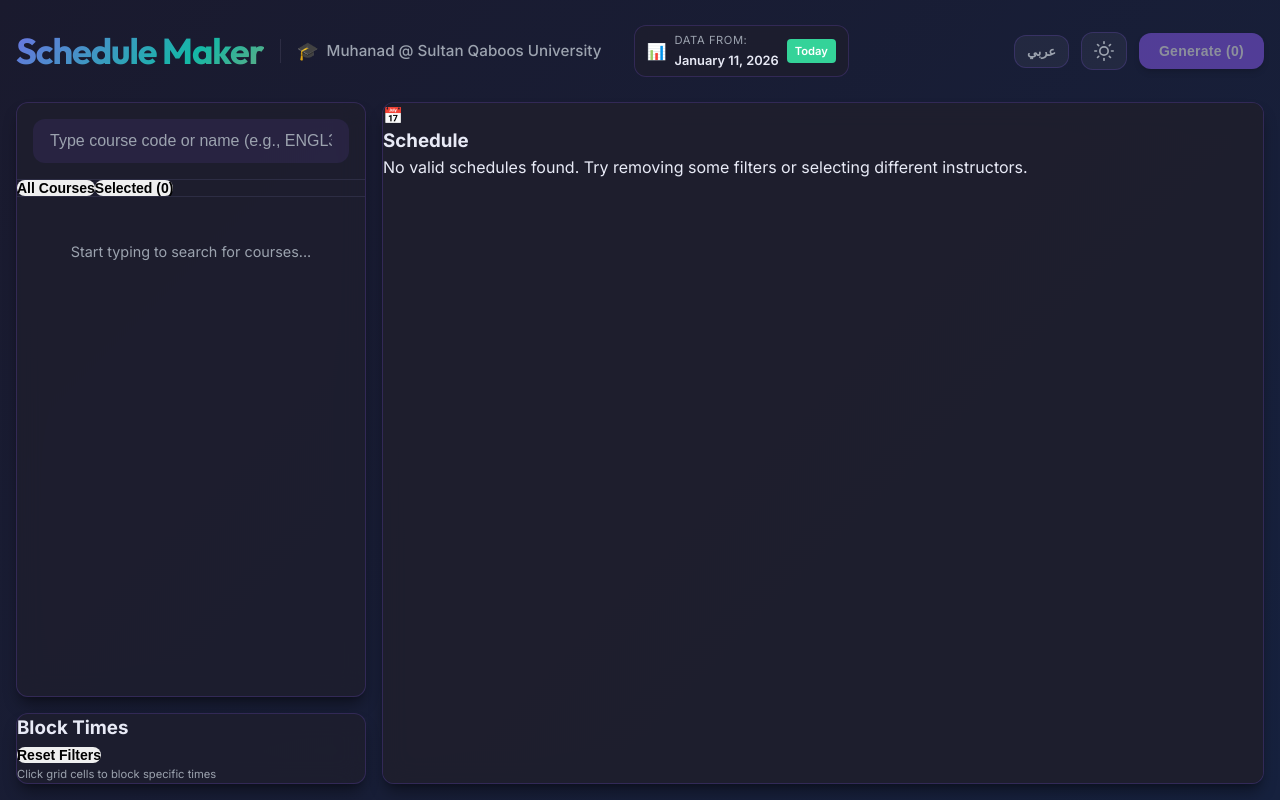
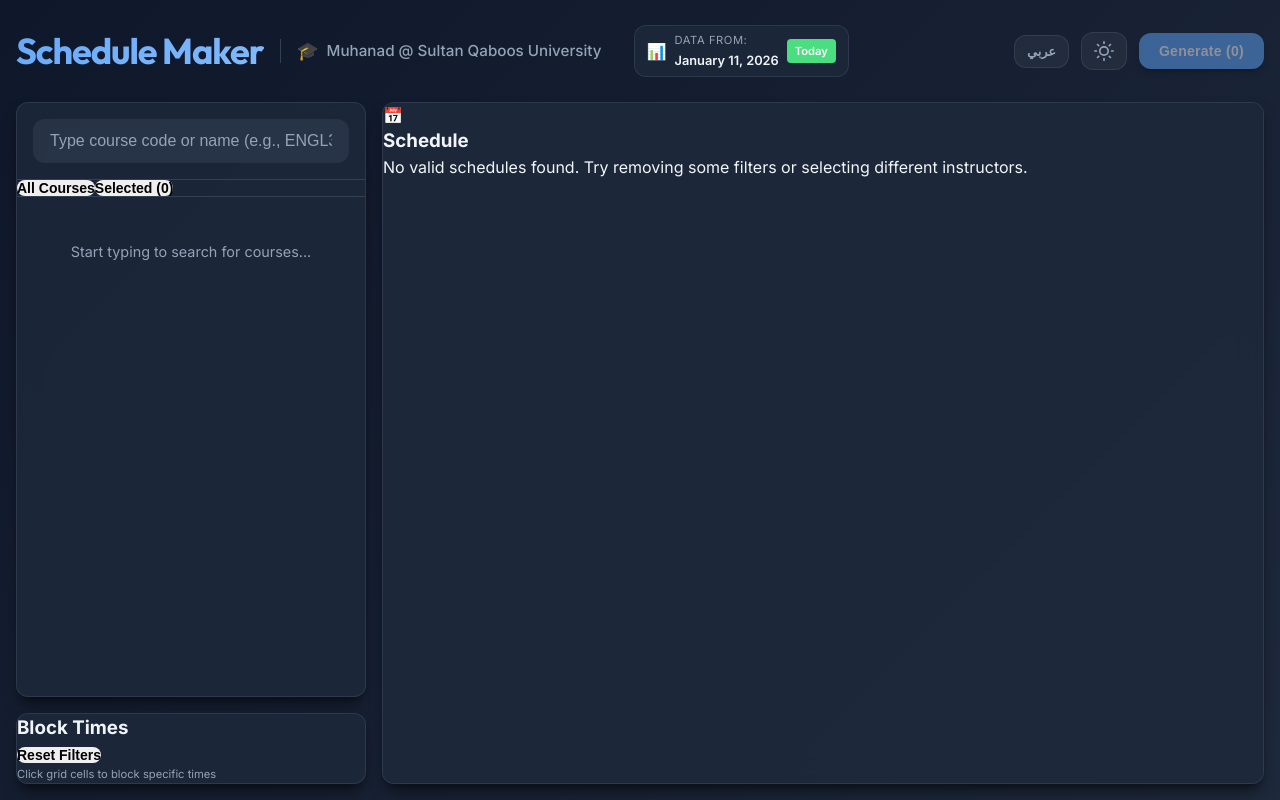
Before and after one commit to Muhanad2004/schedule-maker-squ, a React (Vite) app: page / in a window 1280 px wide. Built offline with nearby package versions, Linux system fonts and the light colour scheme.

Commit message:
fix: revert to grayscale theme, fix layout, keep app name in English

```diff
--- a/src/App.jsx
+++ b/src/App.jsx
@@ -217,9 +217,9 @@ export default function App() {
         {/* Header */}
         <header className="app-header">
           <div className="header-title">
-            <h1>{t.appTitle}</h1>
+            <h1>Schedule Maker</h1>
             <span className="divider" />
-            <span className="subtitle">{t.university}</span>
+            <span className="subtitle">Muhanad @ Sultan Qaboos University</span>
             <DataSourceBadge sourceDate="2026-01-11" />
           </div>
           <div style={{ display: 'flex', gap: '0.75rem', alignItems: 'center' }}>
--- a/src/index.css
+++ b/src/index.css
@@ -8,79 +8,76 @@
 
 /* === CSS Variables === */
 :root {
-  /* Warm Dark Theme - Navy/Purple with vibrant accents */
-  --bg: linear-gradient(135deg, #1a1a2e 0%, #16213e 100%);
-  --bg-solid: #1a1a2e;
-  --card: rgba(30, 30, 46, 0.8);
-  --card-border: rgba(139, 92, 246, 0.2);
+  /* Professional Dark Grayscale Theme */
+  --bg: linear-gradient(135deg, #0f172a 0%, #1e293b 100%);
+  --bg-solid: #0f172a;
+  --card: rgba(30, 41, 59, 0.85);
+  --card-border: rgba(148, 163, 184, 0.15);
 
-  --border: #2d2d44;
-  --hover: rgba(139, 92, 246, 0.1);
+  --border: #334155;
+  --hover: rgba(148, 163, 184, 0.1);
 
   /* Typography */
   --font-en: 'Inter', system-ui, sans-serif;
   --font-ar: 'Cairo', system-ui, sans-serif;
   --font-display: 'Outfit', var(--font-en);
 
-  --text: #e8eaf6;
-  --text-dim: #9ca3af;
-  --text-dark: #1a1a2e;
+  --text: #f1f5f9;
+  --text-dim: #94a3b8;
+  --text-dark: #0f172a;
 
-  /* Vibrant Accents */
-  --primary: #8b5cf6;
-  /* Purple */
-  --primary-hover: #a78bfa;
-  --primary-bg: rgba(139, 92, 246, 0.15);
+  /* Refined Accents - Grayscale with subtle blue */
+  --primary: #60a5fa;
+  --primary-hover: #93c5fd;
+  --primary-bg: rgba(96, 165, 250, 0.15);
 
-  --secondary: #14b8a6;
-  /* Teal */
-  --accent: #fb923c;
-  /* Coral/Orange */
+  --secondary: #94a3b8;
+  --accent: #cbd5e1;
 
   --error: #f87171;
   --error-bg: rgba(248, 113, 113, 0.15);
 
-  --success: #34d399;
+  --success: #4ade80;
   --warning: #fbbf24;
 
   /* UI Tokens */
   --radius: 12px;
-  --shadow-sm: 0 1px 3px 0 rgba(0, 0, 0, 0.3);
-  --shadow: 0 4px 6px -1px rgba(0, 0, 0, 0.3), 0 2px 4px -2px rgba(0, 0, 0, 0.2);
-  --shadow-lg: 0 10px 15px -3px rgba(0, 0, 0, 0.4), 0 4px 6px -4px rgba(0, 0, 0, 0.3);
+  --shadow-sm: 0 1px 3px 0 rgba(0, 0, 0, 0.4);
+  --shadow: 0 4px 6px -1px rgba(0, 0, 0, 0.4), 0 2px 4px -2px rgba(0, 0, 0, 0.3);
+  --shadow-lg: 0 10px 15px -3px rgba(0, 0, 0, 0.5), 0 4px 6px -4px rgba(0, 0, 0, 0.4);
 
-  --header-gradient: linear-gradient(135deg, #8b5cf6 0%, #14b8a6 50%, #fb923c 100%);
+  --header-gradient: linear-gradient(135deg, #60a5fa 0%, #93c5fd 100%);
   --glass: blur(12px);
 
   /* Transitions */
   --transition: all 0.3s cubic-bezier(0.4, 0, 0.2, 1);
 }
 
-/* Light Theme - Clean and Professional */
+/* Light Theme - Softer Gray (Less Blinding) */
 [data-theme="light"] {
-  --bg: linear-gradient(135deg, #fafafa 0%, #f5f5f5 100%);
-  --bg-solid: #fafafa;
-  --card: rgba(255, 255, 255, 0.95);
-  --card-border: rgba(139, 92, 246, 0.15);
-  --border: #e5e7eb;
-  --hover: rgba(139, 92, 246, 0.05);
+  --bg: linear-gradient(135deg, #f8fafc 0%, #e2e8f0 100%);
+  --bg-solid: #f8fafc;
+  --card: rgba(255, 255, 255, 0.9);
+  --card-border: rgba(100, 116, 139, 0.15);
+  --border: #cbd5e1;
+  --hover: rgba(100, 116, 139, 0.08);
 
-  --text: #1f2937;
-  --text-dim: #6b7280;
+  --text: #0f172a;
+  --text-dim: #64748b;
   --text-dark: #ffffff;
 
-  --primary: #7c3aed;
-  --primary-hover: #8b5cf6;
-  --primary-bg: rgba(124, 58, 237, 0.1);
+  --primary: #3b82f6;
+  --primary-hover: #60a5fa;
+  --primary-bg: rgba(59, 130, 246, 0.1);
 
-  --secondary: #0d9488;
-  --accent: #f97316;
+  --secondary: #64748b;
+  --accent: #94a3b8;
 
-  --header-gradient: linear-gradient(135deg, #7c3aed 0%, #0d9488 50%, #f97316 100%);
+  --header-gradient: linear-gradient(135deg, #3b82f6 0%, #60a5fa 100%);
 
-  --shadow-sm: 0 1px 2px 0 rgba(0, 0, 0, 0.05);
-  --shadow: 0 4px 6px -1px rgba(0, 0, 0, 0.1), 0 2px 4px -2px rgba(0, 0, 0, 0.05);
-  --shadow-lg: 0 10px 15px -3px rgba(0, 0, 0, 0.1), 0 4px 6px -4px rgba(0, 0, 0, 0.05);
+  --shadow-sm: 0 1px 2px 0 rgba(0, 0, 0, 0.08);
+  --shadow: 0 4px 6px -1px rgba(0, 0, 0, 0.12), 0 2px 4px -2px rgba(0, 0, 0, 0.08);
+  --shadow-lg: 0 10px 15px -3px rgba(0, 0, 0, 0.15), 0 4px 6px -4px rgba(0, 0, 0, 0.1);
 }
 
 /* === Reset & Base === */
@@ -955,6 +952,27 @@ button {
     font-size: 16px !important;
   }
 
+  .app-header {
+    flex-direction: column;
+    align-items: stretch;
+    gap: 1rem;
+  }
+
+  .header-title {
+    flex-direction: column;
+    align-items: flex-start;
+    gap: 0.5rem;
+  }
+
+  .header-title h1 {
+    font-size: 1.75rem;
+  }
+
+  .data-source-badge {
+    margin-left: 0;
+    align-self: flex-start;
+  }
+
   .app-main {
     grid-template-columns: 1fr;
     /* Stack panels */
```
